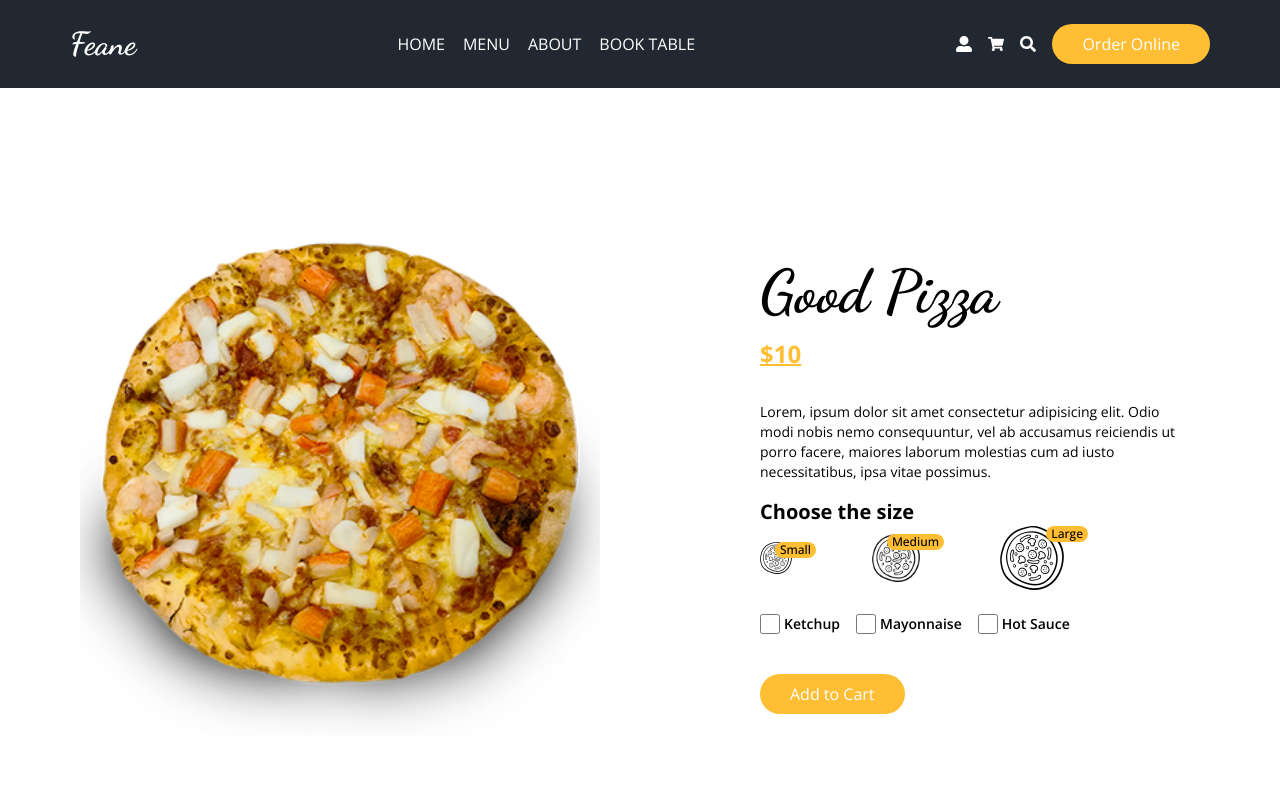
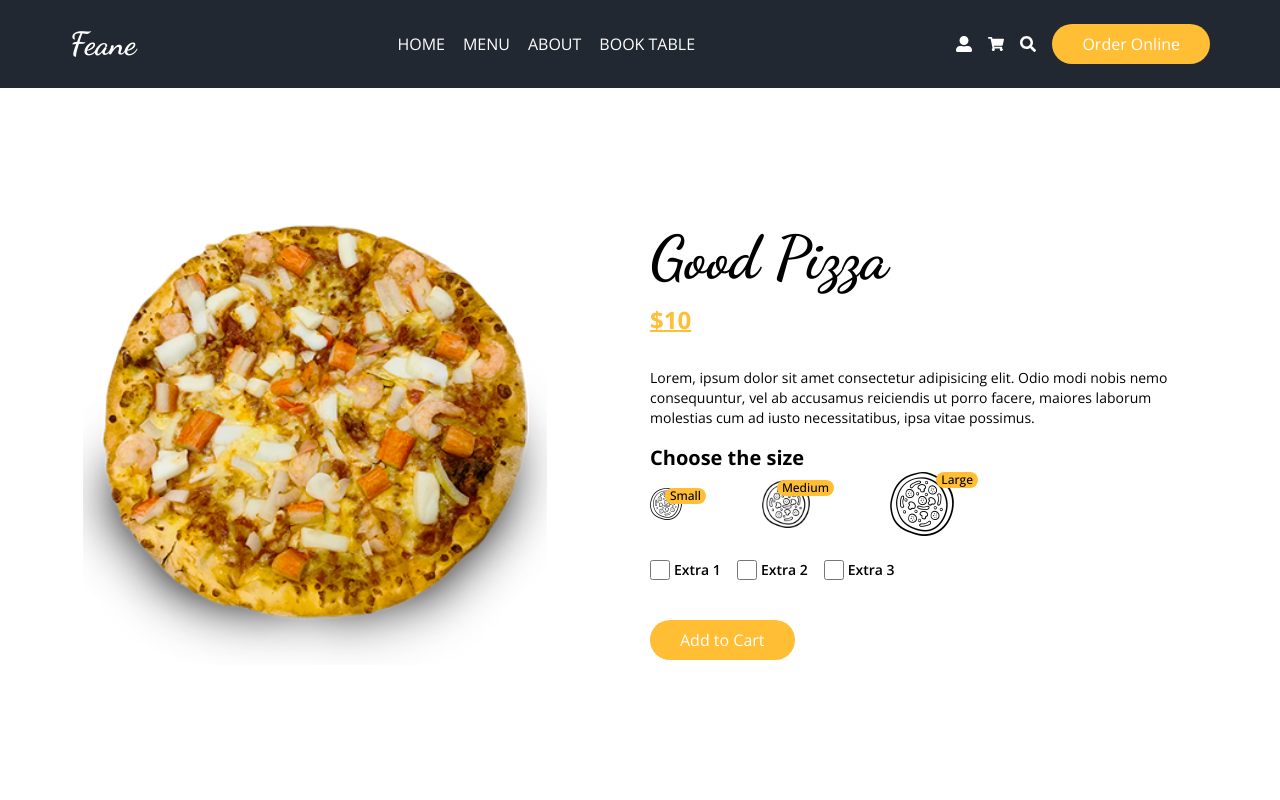
Before and after one commit to ycihan0/Food-Ordering, a Next.js app: page /product in a window 1280 px wide. Shown: the top 800 px of the page. Built offline with nearby package versions, Linux system fonts and the light colour scheme.

Commit message:
product detail Price

```diff
--- a/components/product/MenuItem.jsx
+++ b/components/product/MenuItem.jsx
@@ -1,18 +1,22 @@
 import Image from "next/image";
+import Link from "next/link";
 import { RiShoppingCart2Fill } from "react-icons/ri";
 
 const MenuItem = () => {
   return (
     <div className="bg-secondary rounded-3xl">
       <div className="w-full bg-[#f1f2f3] h-[210px] grid place-content-center rounded-bl-[46px] rounded-tl-2xl rounded-tr-2xl">
-        <div className="relative w-36 h-36 hover:scale-110 transition-all">
-          <Image src="/images/f1.png" alt="" layout="fill"/>
-        </div>
+        <Link href="/product">
+          <div className="relative w-36 h-36 hover:scale-110 transition-all">
+            <Image src="/images/f1.png" alt="" layout="fill" />
+          </div>
+        </Link>
       </div>
       <div className="p-[25px] text-white ">
         <h4 className="text-xl font-semibold">Delicious Pizza</h4>
         <p className="text-[15px]">
-          Thin crust, tomato sauce, melted mozzarella, assorted toppings a burst of flavor in every bite.
+          Thin crust, tomato sauce, melted mozzarella, assorted toppings a burst
+          of flavor in every bite.
         </p>
         <div className="flex justify-between items-center mt-4">
           <span>$20</span>
--- a/pages/product/index.jsx
+++ b/pages/product/index.jsx
@@ -1,16 +1,60 @@
 import Title from "@/components/ui/Title";
 import Image from "next/image";
+import { useState } from "react";
+
+const itemsExtra = [
+  {
+    id: 1,
+    name: "Extra 1",
+    price: 1,
+  },
+  {
+    id: 2,
+    name: "Extra 2",
+    price: 2,
+  },
+  {
+    id: 3,
+    name: "Extra 3",
+    price: 3,
+  },
+];
 
 const Index = () => {
+  const [prices, setPrices] = useState([10, 20, 30]);
+  const [price, setPrice] = useState(prices[0]);
+  const [size, setSize] = useState(0);
+  const [extraItems, setExtraItems] = useState(itemsExtra);
+  const [extras, setExtras] = useState([]);
+
+  const handleSize = (sizeIndex) => {
+    const difference = prices[sizeIndex] - prices[size];
+    setSize(sizeIndex);
+    changePrice(difference);
+  };
+
+  const changePrice = (number) => {
+    setPrice(price + number);
+  };
+  const handleChange = (e, item) => {
+    const checked = e.target.checked;
+    if (checked) {
+      changePrice(item.price);
+      setExtras([...extras, item]);
+    } else {
+      changePrice(-item.price);
+      setExtras(extras.filter((extra) => extra.id !== item.id));
+    }
+  };
   return (
-    <div className="flex items-center h-screen gap-20 py-20 flex-wrap">
-      <div className="relative md:flex-1 w-[80%] h-[80%] mx-20">
+    <div className="flex items-center md:h-[calc(100vh_-_88px)] gap-5 py-20 flex-wrap">
+      <div className="relative md:flex-1 md:w-[80%] md:h-[80%] w-36 h-36 mx-auto">
         <Image src="/images/f1.png" alt="" layout="fill" objectFit="contain" />
       </div>
       <div className="md:flex-1 md:text-start text-center">
         <Title addClass="text-6xl">Good Pizza</Title>
         <span className="text-primary text-2xl font-bold underline underline-offset-1 my-4 inline-block">
-          $10
+          ${price}
         </span>
         <p className="text-sm my-4 md:pr-24">
           Lorem, ipsum dolor sit amet consectetur adipisicing elit. Odio modi
@@ -21,38 +65,46 @@
         <div>
           <h4 className="text-xl font-bold">Choose the size</h4>
           <div className="flex items-center gap-x-20 md:justify-start justify-center">
-            <div className="relative w-8 h-8">
+            <div
+              className="relative w-8 h-8 cursor-pointer"
+              onClick={() => handleSize(0)}
+            >
               <Image src="/images/size.png" alt="" layout="fill" />
               <span className="absolute top-0 -right-6 text-xs bg-primary rounded-full px-[5px] font-medium">
                 Small
               </span>
             </div>
-            <div className="relative w-12 h-12">
+            <div
+              className="relative w-12 h-12 cursor-pointer"
+              onClick={() => handleSize(1)}
+            >
               <Image src="/images/size.png" alt="" layout="fill" />
               <span className="absolute top-0 -right-6 text-xs bg-primary rounded-full px-[5px] font-medium">
                 Medium
               </span>
             </div>
-            <div className="relative w-16 h-16">
+            <div
+              className="relative w-16 h-16 cursor-pointer"
+              onClick={() => handleSize(2)}
+            >
               <Image src="/images/size.png" alt="" layout="fill" />
               <span className="absolute top-0 -right-6 text-xs bg-primary rounded-full px-[5px] font-medium">
                 Large
               </span>
             </div>
           </div>
+
           <div className="flex gap-x-4 my-6 md:justify-start justify-center">
-            <label className="flex items-center gap-x-1">
-              <input type="checkbox" className="w-5 h-5 accent-primary"/>
-              <span className="text-sm font-semibold">Ketchup</span>
-            </label>
-            <label className="flex items-center gap-x-1">
-              <input type="checkbox" className="w-5 h-5 accent-primary"/>
-              <span className="text-sm font-semibold">Mayonnaise</span>
-            </label>
-            <label className="flex items-center gap-x-1">
-              <input type="checkbox" className="w-5 h-5 accent-primary"/>
-              <span className="text-sm font-semibold">Hot Sauce</span>
-            </label>
+            {extraItems.map((item) => (
+              <label className="flex items-center gap-x-1" key={item.id}>
+                <input
+                  type="checkbox"
+                  className="w-5 h-5 accent-primary"
+                  onChange={(e) => handleChange(e, item)}
+                />
+                <span className="text-sm font-semibold">{item.name}</span>
+              </label>
+            ))}
           </div>
           <button className="btn-primary mt-4">Add to Cart</button>
         </div>
```
